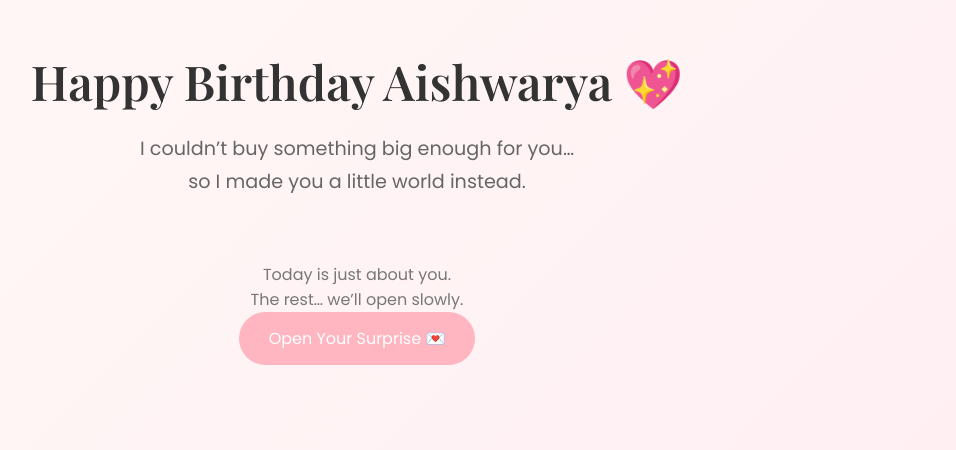
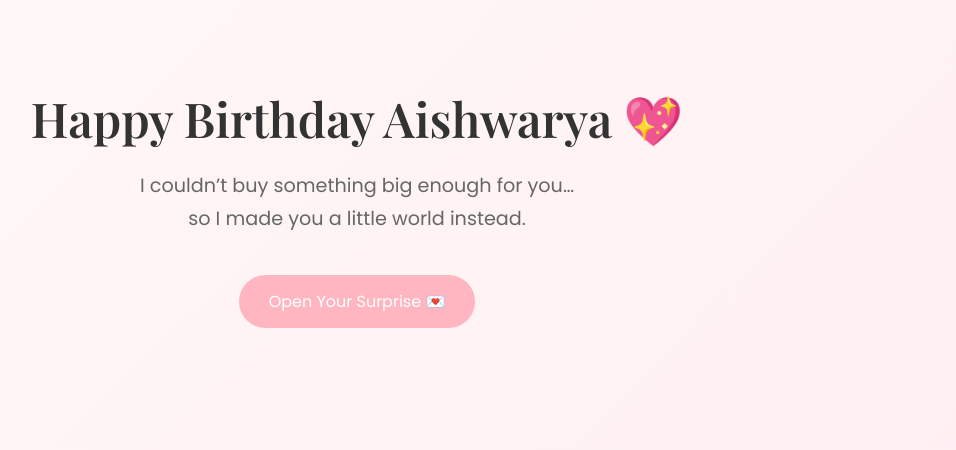
Before and after one commit to Madmax-389/foraish, a plain HTML site: page index.html in a window 1280 px wide. Shown: the part 193-643 px from the top of the page, without its empty margins (283-1239 px from the left). Drawn offline with nearby package versions, Linux system fonts and the light colour scheme.

Commit message:
Update index.html

```diff
--- a/index.html
+++ b/index.html
@@ -124,10 +124,6 @@
       I couldn’t buy something big enough for you… <br>
       so I made you a little world instead.
     </p>
-    <p style="margin-top:24px; font-size:1rem; color:#777;">
-  Today is just about you.<br>
-  The rest… we’ll open slowly.
-</p>
 
 
  <a href="fun.html" class="btn">Open Your Surprise 💌</a>
```
